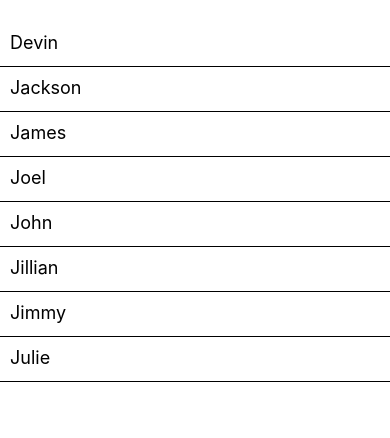
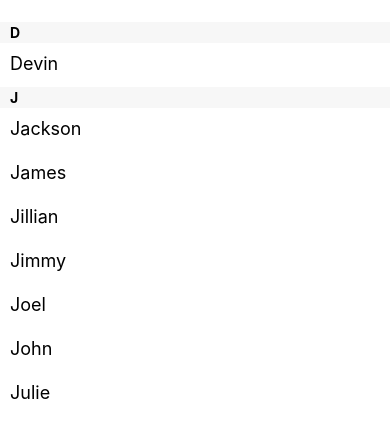
Before and after one commit to ichiroc/StudyReactNative, a React Native app: screen / in a window 390 px wide. Shown: the top 438 px of the page. Built offline with nearby package versions, Linux system fonts and the light colour scheme.

Commit message:
SectionListBasics

```diff
--- a/App.js
+++ b/App.js
@@ -5,11 +5,12 @@
 import Touchables from './src/Touchables'
 import Scrollable from './src/Scrollable'
 import FlatListBasics from './src/FlatListBasics'
+import SectionListBasics from './src/SectionListBasics'
 
 export default class App extends React.Component {
   render() {
     return (
-      <FlatListBasics />
+      <SectionListBasics />
     );
   }
 }
--- /dev/null
+++ b/src/SectionListBasics.js
@@ -0,0 +1,41 @@
+import React, { Component } from 'react';
+import { AppRegistry, SectionList, StyleSheet, Text, View } from 'react-native';
+
+export default class SectionListBasics extends Component {
+  render() {
+    return (
+      <View style={styles.container}>
+        <SectionList
+          sections={[
+            {title: 'D', data: ['Devin']},
+            {title: 'J', data: ['Jackson', 'James', 'Jillian', 'Jimmy', 'Joel', 'John', 'Julie']},
+          ]}
+          renderItem={({item}) => <Text style={styles.item}>{item}</Text>}
+          renderSectionHeader={({section}) => <Text style={styles.sectionHeader}>{section.title}</Text>}
+          keyExtractor={(item, index) => index}
+        />
+      </View>
+    );
+  }
+}
+
+const styles = StyleSheet.create({
+  container: {
+   flex: 1,
+   paddingTop: 22
+  },
+  sectionHeader: {
+    paddingTop: 2,
+    paddingLeft: 10,
+    paddingRight: 10,
+    paddingBottom: 2,
+    fontSize: 14,
+    fontWeight: 'bold',
+    backgroundColor: 'rgba(247,247,247,1.0)',
+  },
+  item: {
+    padding: 10,
+    fontSize: 18,
+    height: 44,
+  },
+})
```
